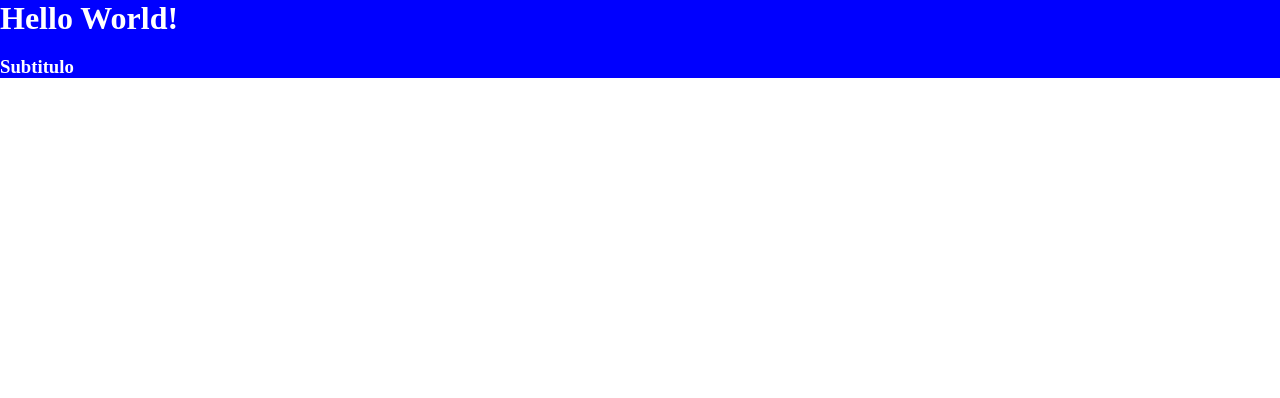
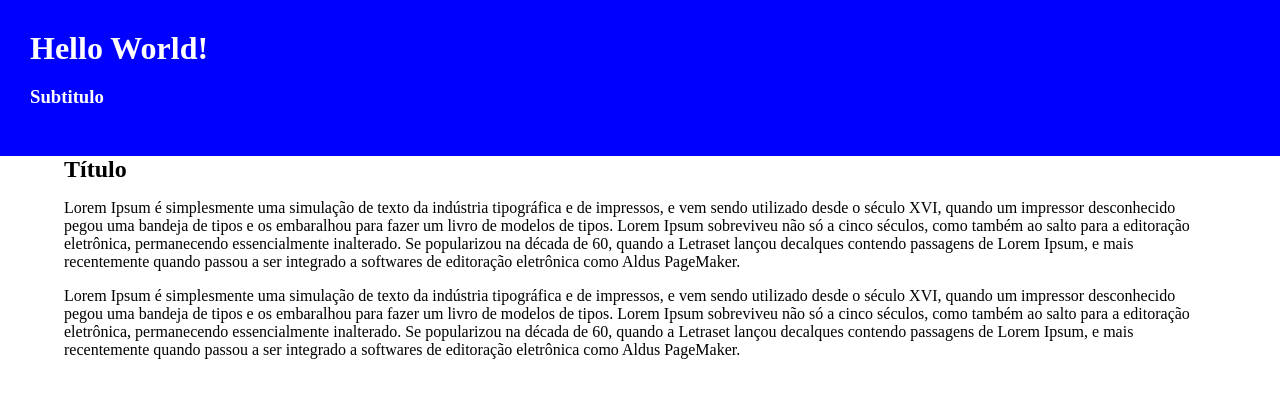
Before and after one commit to MarceloTadini/ReactReview, a React (Create React App) app: page / in a window 1280 px wide. Shown: the top 398 px of the page. Built offline with nearby package versions, Linux system fonts and the light colour scheme.

Commit message:
Using Chilren

```diff
--- a/src/App.jsx
+++ b/src/App.jsx
@@ -1,13 +1,18 @@
 import React from "react";
 import Header from "./Header";
+import Content from "./Content";
 
 
 function App(){
     return(
         <>
             <Header titulo="Hello World!" subtitulo = "Subtitulo"></Header>
+            <Content>
+                <h2>Título</h2>
+                <p>Lorem Ipsum é simplesmente uma simulação de texto da indústria tipográfica e de impressos, e vem sendo utilizado desde o século XVI, quando um impressor desconhecido pegou uma bandeja de tipos e os embaralhou para fazer um livro de modelos de tipos. Lorem Ipsum sobreviveu não só a cinco séculos, como também ao salto para a editoração eletrônica, permanecendo essencialmente inalterado. Se popularizou na década de 60, quando a Letraset lançou decalques contendo passagens de Lorem Ipsum, e mais recentemente quando passou a ser integrado a softwares de editoração eletrônica como Aldus PageMaker.</p>
+                <p>Lorem Ipsum é simplesmente uma simulação de texto da indústria tipográfica e de impressos, e vem sendo utilizado desde o século XVI, quando um impressor desconhecido pegou uma bandeja de tipos e os embaralhou para fazer um livro de modelos de tipos. Lorem Ipsum sobreviveu não só a cinco séculos, como também ao salto para a editoração eletrônica, permanecendo essencialmente inalterado. Se popularizou na década de 60, quando a Letraset lançou decalques contendo passagens de Lorem Ipsum, e mais recentemente quando passou a ser integrado a softwares de editoração eletrônica como Aldus PageMaker.</p>
+            </Content>
         </>
     )
 }
-
 export default App
--- /dev/null
+++ b/src/Content.css
@@ -0,0 +1,4 @@
+.content{
+    width: 90%;
+    margin: 0 auto;
+}
--- /dev/null
+++ b/src/Content.jsx
@@ -0,0 +1,12 @@
+import React from "react";
+import './Content.css'
+
+function Content({children}) {
+    return(
+        <article className="content">
+            {children}
+        </article>
+    )
+}
+
+export default Content
--- a/src/Header.css
+++ b/src/Header.css
@@ -1,8 +1,9 @@
 .header{
     background-color: blue;
     color: white;
+    padding: 30px;
 }
 
-h1{
+.header h1, h2{
     margin: 0;
 }
```
